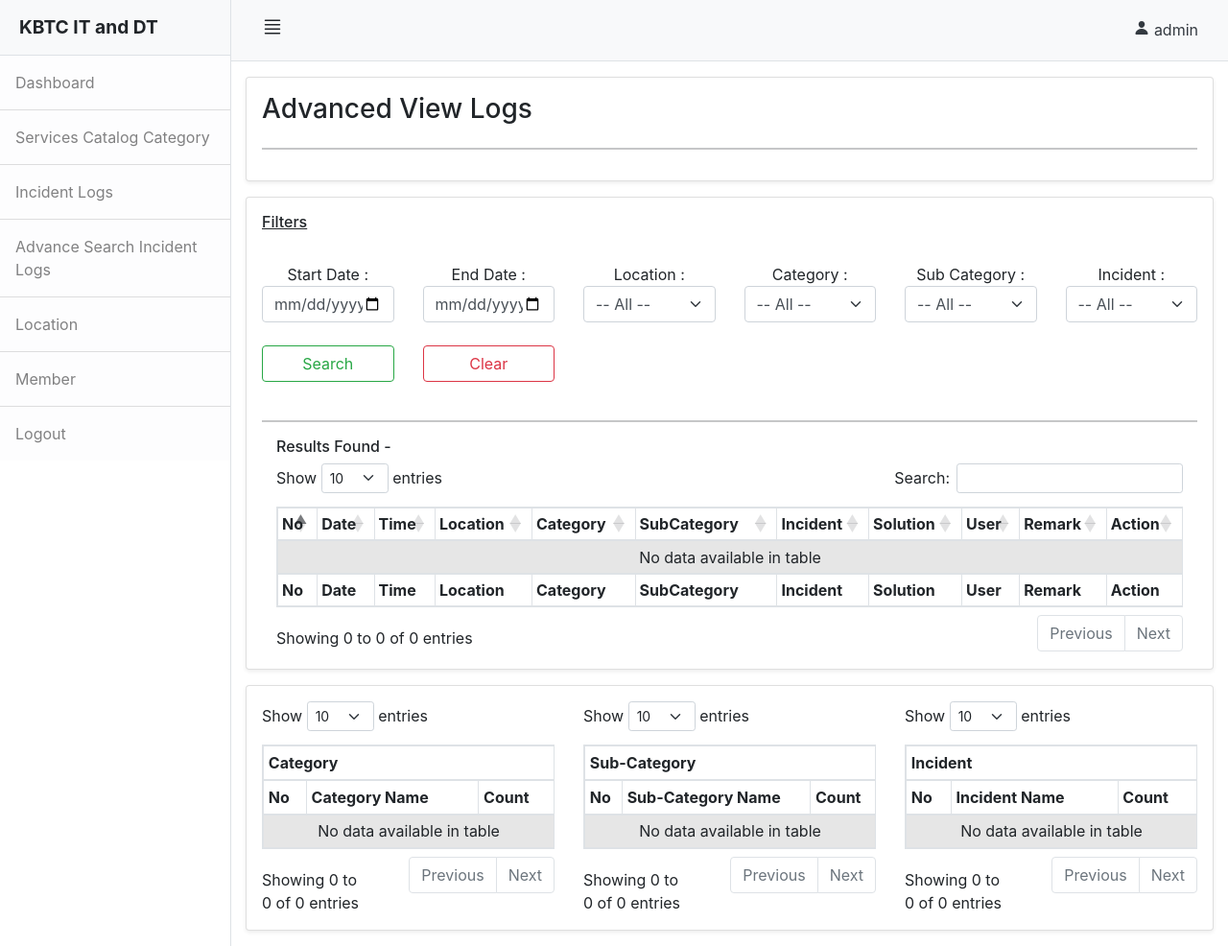
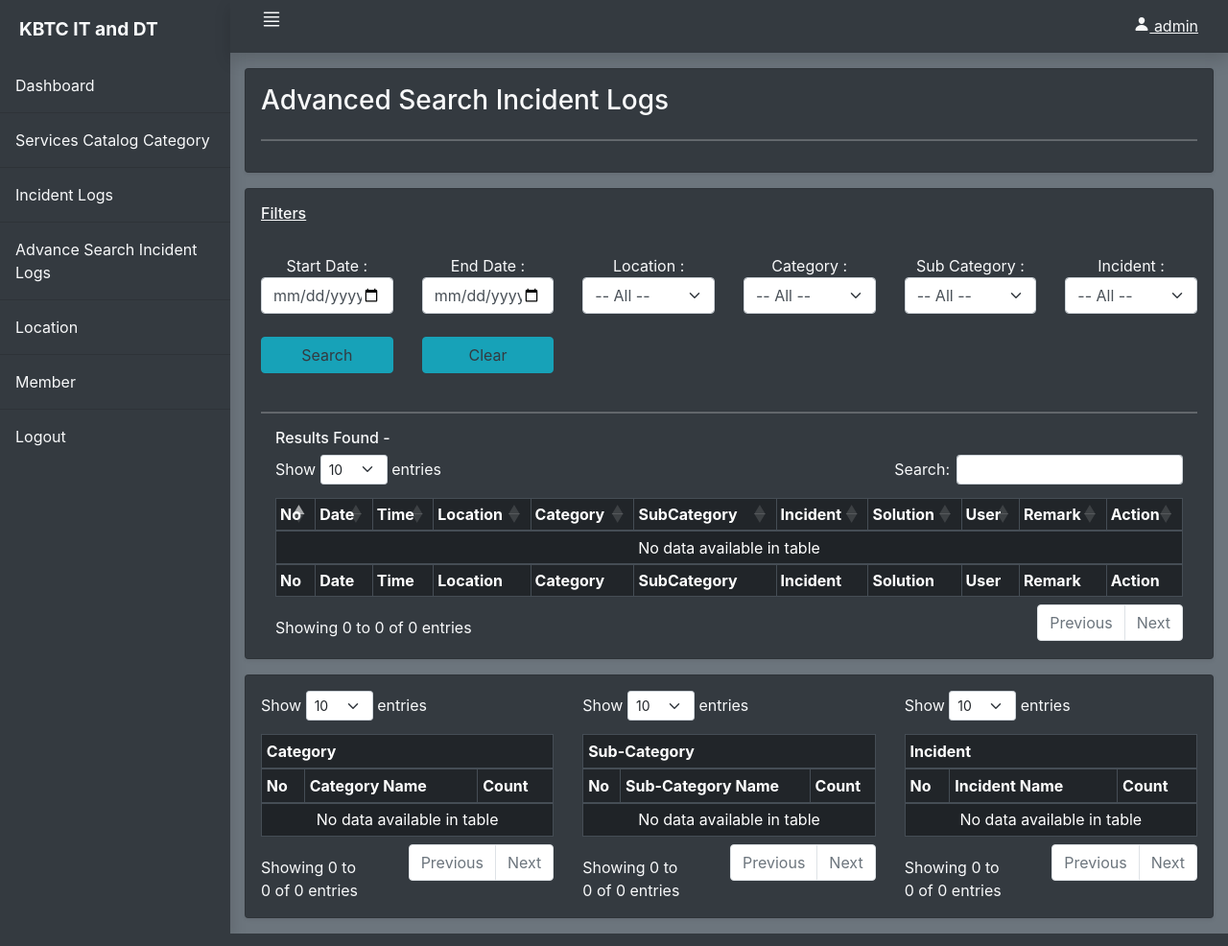
Before and after one commit to eugen3199/incident-logs-kbtc, a PHP site: page /admin/advance_view_logs.php in a window 1280 px wide. Shown: the whole page at 96% size. Run offline with PHP 8.4, Linux system fonts and the light colour scheme; a user stored in the database is signed in; data comes from the database, SQL or seed files in the repository; data that the repository does not hold is empty; a stand-in replaces the project's code that opens the database connection; some libraries are stand-ins or nearby versions.

Commit message:
Darkmode and advance logs location bug fixed

```diff
--- a/admin/advance_view_logs.php
+++ b/admin/advance_view_logs.php
@@ -16,11 +16,11 @@
         ?>
         <!-- Page content-->
         <div class="container-fluid">
-            <div class="shadow-sm my-3 px-3 py-3 card">
-                <h3>Advanced View Logs</h3>
+            <div class="shadow-sm my-3 px-3 py-3 card bg-dark text-light">
+                <h3>Advanced Search Incident Logs</h3>
                 <hr>
             </div>
-            <div class="shadow-sm my-3 px-3 py-3 card">
+            <div class="shadow-sm my-3 px-3 py-3 card bg-dark text-light">
                 <h6><u>Filters</u></h6>
                 <form action="advance_view_logs.php" method="post" class="form-inline">
                     <div class="row">
@@ -39,22 +39,17 @@
                         <div class="col-md-2">
                             <br>
                             <label>Location :</label>
-                            <select class="form-control form-select" name="location" style="width: 100%;">
-                                <option value="*"> -- All -- </option>
+                            <select class="form-control form-select" name="location" style="width: 100%;" id="locsel">
+                                <option value="*" selected> -- All -- </option>
                                 <?php
+                                        $selected = false;
                                         $sql = "SELECT * FROM location ORDER BY id DESC";
                                         $result = mysqli_query($connect,$sql);
                                         foreach($result as $row){
                                 ?>
-                                <option value="<?php echo $row['id']; ?>" <?php
-                                    if (isset($_POST['location'])) {
-                                        if ($_POST['location']==$row['id']) {
-                                            echo " selected";
-                                        }
+                                <option value="<?php echo $row['id']; ?>"><?php echo $row['name'];?></option>
+                                <?php
                                     }
-                                ?>><?php echo $row['name'];?></option>
-                                <?php
-                                        }
                                 ?>
                             </select>
                         </div>
@@ -202,11 +197,11 @@
 
                         <div class="col-md-2 col-6">
                             <br>
-                            <input class="btn btn-outline-success" name="search" type="submit" value="Search" style="width: 100%;">
+                            <input class="btn btn-info text-dark" name="search" type="submit" value="Search" style="width: 100%;">
                         </div>
                         <div class="col-md-2 col-6">
                             <br>
-                            <input class="btn btn-outline-danger" name="clear" type="submit" value="Clear" style="width: 100%;">
+                            <input class="btn btn-info text-dark" name="clear" type='submit' value="Clear" style="width: 100%;">
                         </div>
                     </div>
                 </form>
@@ -214,7 +209,7 @@
                 <hr>
                 <div class="container-fluid justify-content-center">
                     <h6>Results Found - <span id="result_count"></span></h6>
-                    <table id="example" class="table table-striped table-bordered table-sm" width="100%">
+                    <table id="example" class="table table-responsive-sm table-dark table-striped table-bordered table-sm" width="100%">
                         <thead>
                             <tr>
                                 <th class="px-1 py-1">No</th>
@@ -331,6 +326,7 @@
                                 $cat_result_arr = array();
                                 $subcat_result_arr = array();
                                 $inc_result_arr = array();
+                                $result_count = 0;
 
                                 foreach($result as $i=>$value){
                                     $l_id = $value['id'];
@@ -344,14 +340,7 @@
                                     $create_at = $value['create_at'];
                                     $create_at1 = strtotime($value['create_at']);
                                     $_time = $value['_time'];
-                                    // $datecon = true;
-                                    // $sdatecon = true;
-                                    // if ($sdate1=='' and $edate1==''){
-                                    //     $datecon = false;
-                                    // }
-                                    // elseif ($sdate1!='' and $edate1=='') {
-                                    //     $sdatecon = false;
-                                    // }
+                                    $result_count += 1;
 
                                     if(($sdate1=='' and $edate1=='') or ($create_at1 >= $sdate1 and $create_at1 <= $edate1)){
 
@@ -495,20 +484,20 @@
                                 }
                             }
                             elseif(isset($_POST["clear"])){
-                                $_POST['location']='*';
-                                $_POST['category']='*';
-                                $_POST['subcat']='*';
-                                $_POST['incident']='*';
+                                unset($_POST['location']);
+                                unset($_POST['category']);
+                                unset($_POST['subcat']);
+                                unset($_POST['incident']);
                             }
                             ?>
                         </tbody>
                     </table>
                 </div>
             </div>
-            <div class="shadow-sm my-3 px-3 py-3 card">
+            <div class="shadow-sm my-3 px-3 py-3 card bg-dark text-light">
                 <div class="row">
                     <div class="col-sm-4">
-                        <table class="table table-striped table-bordered table-sm" id="dt1" width="100%">
+                        <table class="table table-responsive-sm table-dark table-striped table-bordered table-sm" id="dt1" width="100%">
                             <thead>
                                 <tr>
                                     <th colspan="3">Category</th>
@@ -537,7 +526,7 @@
                         </table>
                     </div>
                     <div class="col-sm-4">
-                        <table class="table table-striped table-bordered table-sm" id="dt2" width="100%">
+                        <table class="table table-responsive-sm table-dark table-striped table-bordered table-sm" id="dt2" width="100%">
                             <thead>
                                 <tr>
                                     <th colspan="3">Sub-Category</th>
@@ -566,7 +555,7 @@
                         </table>
                     </div>
                     <div class="col-sm-4">
-                        <table class="table table-striped table-bordered table-sm" id="dt3" width="100%">
+                        <table class="table table-responsive-sm table-dark table-striped table-bordered table-sm" id="dt3" width="100%">
                             <thead>
                                 <tr>
                                     <th colspan="3">Incident</th>
@@ -627,7 +616,20 @@
     });
 </script>
 <script>
-    <?php
+
+        var v = document.getElementById('result_count');
+        v.innerHTML="<?php echo $result_count; ?>";
+            <?php
+        if (isset($_POST['location'])) {
+            if ($_POST['location']!='*') {
+                ?>
+                var loc = document.getElementById('locsel');
+                loc.value="<?php echo $_POST['location']; ?>";
+
+                <?php
+            }
+        }
+
         if (isset($_POST['category'])) {
             if ($_POST['category']!='*') {
                 ?>
--- a/admin/head.php
+++ b/admin/head.php
@@ -39,7 +39,7 @@
 
 </head>
 
-<body>
+<body class="bootstrap-dark bg-secondary">
 
     <?php
         session_start();
--- a/admin/nav.php
+++ b/admin/nav.php
@@ -1,11 +1,13 @@
-<nav class="navbar navbar-expand-lg navbar-light bg-light border-bottom">
+<nav class="shadow navbar navbar-expand-lg navbar-dark bg-dark">
     <div class="container-fluid">
-        <h4><ion-icon class="mt-2" name="reorder-four-outline" id="sidebarToggle"></ion-icon></h4>
-        <ul class="navbar-nav ms-auto mt-2 mt-lg-0">
+        <h4><ion-icon class="text-light" name="reorder-four-outline" id="sidebarToggle"></ion-icon></h4>
+        <ul class="navbar-nav">
             <li class="nav-item">
-                <a href="profile.php" class="text-dark text-decoration-none">
-                    <ion-icon class="ion-person" name="person"></ion-icon>
-                    <?php echo $_SESSION["FullName"]; ?>
+                <a href="profile.php" class="text-light text-decoration-none">
+                    <u>
+                        <ion-icon class="ion-person" name="person"></ion-icon>
+                        <?php echo $_SESSION["FullName"]; ?>
+                    </u>
                 </a>
             </li>
         </ul>
--- a/admin/slidebar.php
+++ b/admin/slidebar.php
@@ -1,12 +1,12 @@
-<div class="border-end bg-white" id="sidebar-wrapper">
-    <div class="sidebar-heading border-bottom bg-light"> <b> KBTC IT and DT </b> </div>
-    <div class="list-group list-group-flush">
-        <a class="list-group-item list-group-item-action list-group-item-light p-3" href="index.php">Dashboard</a>
-        <a class="list-group-item list-group-item-action list-group-item-light p-3" href="category.php">Services Catalog Category </a>
-        <a class="list-group-item list-group-item-action list-group-item-light p-3" href="view_logs.php">Incident Logs </a>
-         <a class="list-group-item list-group-item-action list-group-item-light p-3" href="advance_view_logs.php">Advance Search Incident Logs </a>
-        <a class="list-group-item list-group-item-action list-group-item-light p-3" href="location.php">Location </a>
-        <a class="list-group-item list-group-item-action list-group-item-light p-3" href="member.php">Member</a>
-        <a class="list-group-item list-group-item-action list-group-item-light p-3" href="logout.php"> Logout</a>
+<div class="shadow bg-dark sidebar" id="sidebar-wrapper" style="posotion: fixed;">
+    <div class="sidebar-heading text-light bg-dark py-3"> <b> KBTC IT and DT </b></div>
+    <div class="list-group list-group-flush bg-dark">
+        <a class="list-group-item list-group-item-action text-light bg-dark p-3" href="index.php">Dashboard</a>
+        <a class="list-group-item list-group-item-action text-light bg-dark p-3" href="category.php">Services Catalog Category </a>
+        <a class="list-group-item list-group-item-action text-light bg-dark p-3" href="view_logs.php">Incident Logs </a>
+         <a class="list-group-item list-group-item-action text-light bg-dark p-3" href="advance_view_logs.php">Advance Search Incident Logs </a>
+        <a class="list-group-item list-group-item-action text-light bg-dark p-3" href="location.php">Location </a>
+        <a class="list-group-item list-group-item-action text-light bg-dark p-3" href="member.php">Member</a>
+        <a class="list-group-item list-group-item-action text-light bg-dark p-3" href="logout.php"> Logout</a>
     </div>
 </div>
```
Also changed, not shown: admin/index.php (+9 -9 lines), admin/view_logs.php (+7 -6 lines).
